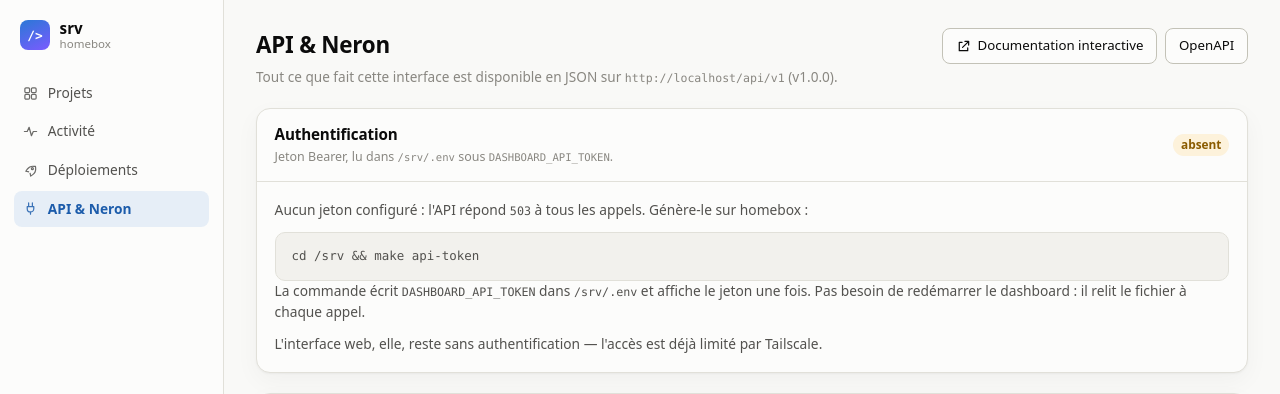
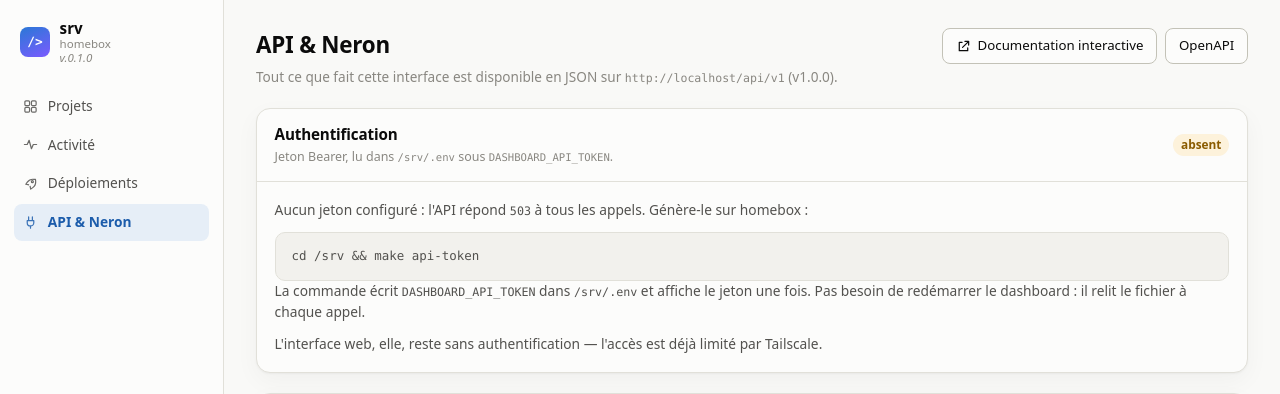
Before and after one commit to enabeteleazar/srv-dashboard, a FastAPI app: page /api in a window 1280 px wide. Shown: the top 394 px of the page. Run offline with FastAPI, Linux system fonts and the light colour scheme; parts of the project's set-up code (start-up, migrations or seed data) failed here and were passed over.

Commit message:
docs: ajout version sur base.html

```diff
--- a/templates/base.html
+++ b/templates/base.html
@@ -14,7 +14,7 @@
    <div class="sidebar-inner">
     <a class="brand" href="/">
       <span class="brand-mark">/&gt;</span>
-      <span class="brand-text"><strong>srv</strong><small>homebox</small></span>
+      <span class="brand-text"><strong>srv</strong><small>homebox</small><small><i>v.0.1.0</i></small></span>
     </a>
 
     <nav class="nav">
```
